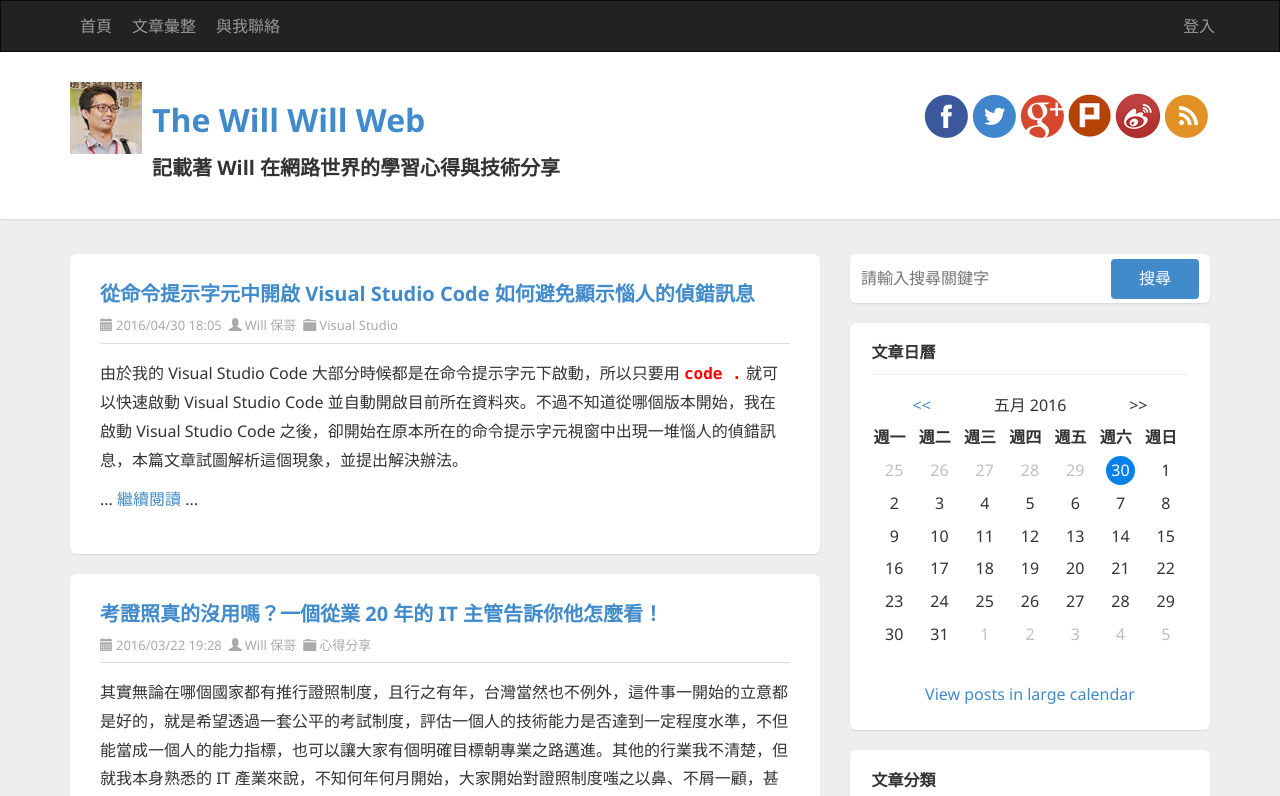
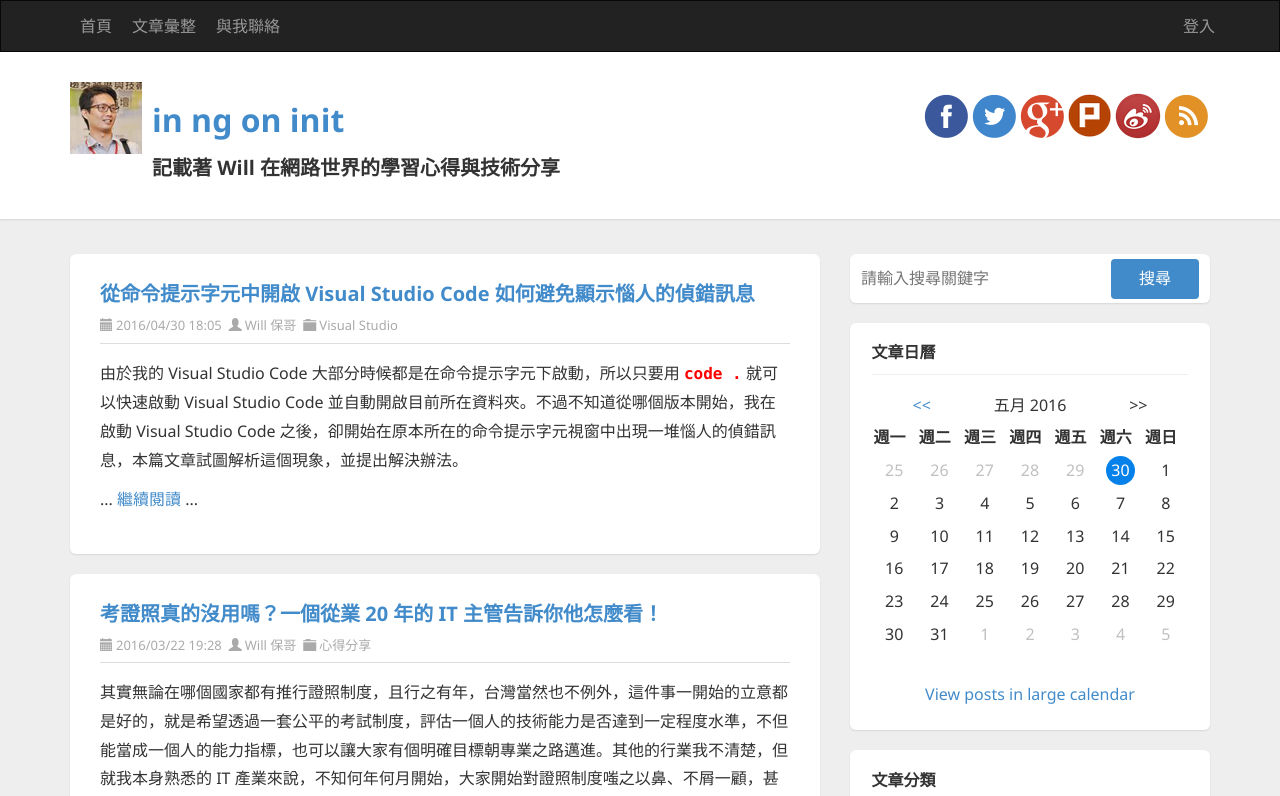
Before and after one commit to Brian-Zheng/ng9-lesson, an Angular app: page / in a window 1280 px wide. Shown: the top 796 px of the page. Built offline with nearby package versions, Linux system fonts and the light colour scheme.

Commit message:
內嵌繫結  {{val}}

```diff
--- a/src/app/header/header.component.html
+++ b/src/app/header/header.component.html
@@ -28,7 +28,7 @@
             <img src="/assets/images/logo.png" class="pull-left logo" alt="The Will Will Web">
 
             <div class="pull-left">
-                <h1><a href="http://blog.miniasp.com/">The Will Will Web</a></h1>
+                <h1><a href="http://blog.miniasp.com/">{{sitename}}</a></h1>
                 <h3>記載著 Will 在網路世界的學習心得與技術分享</h3>
             </div>
             <app-social-icons></app-social-icons>
--- a/src/app/header/header.component.ts
+++ b/src/app/header/header.component.ts
@@ -7,9 +7,13 @@ import { Component, OnInit } from '@angular/core';
 })
 export class HeaderComponent implements OnInit {
 
+  sitename = 'The Will Will Web';
+
   constructor() { }
 
   ngOnInit(): void {
+    setTimeout(() => {
+      this.sitename = 'in ng on init';
+    }, 2000);
   }
-
 }
```
